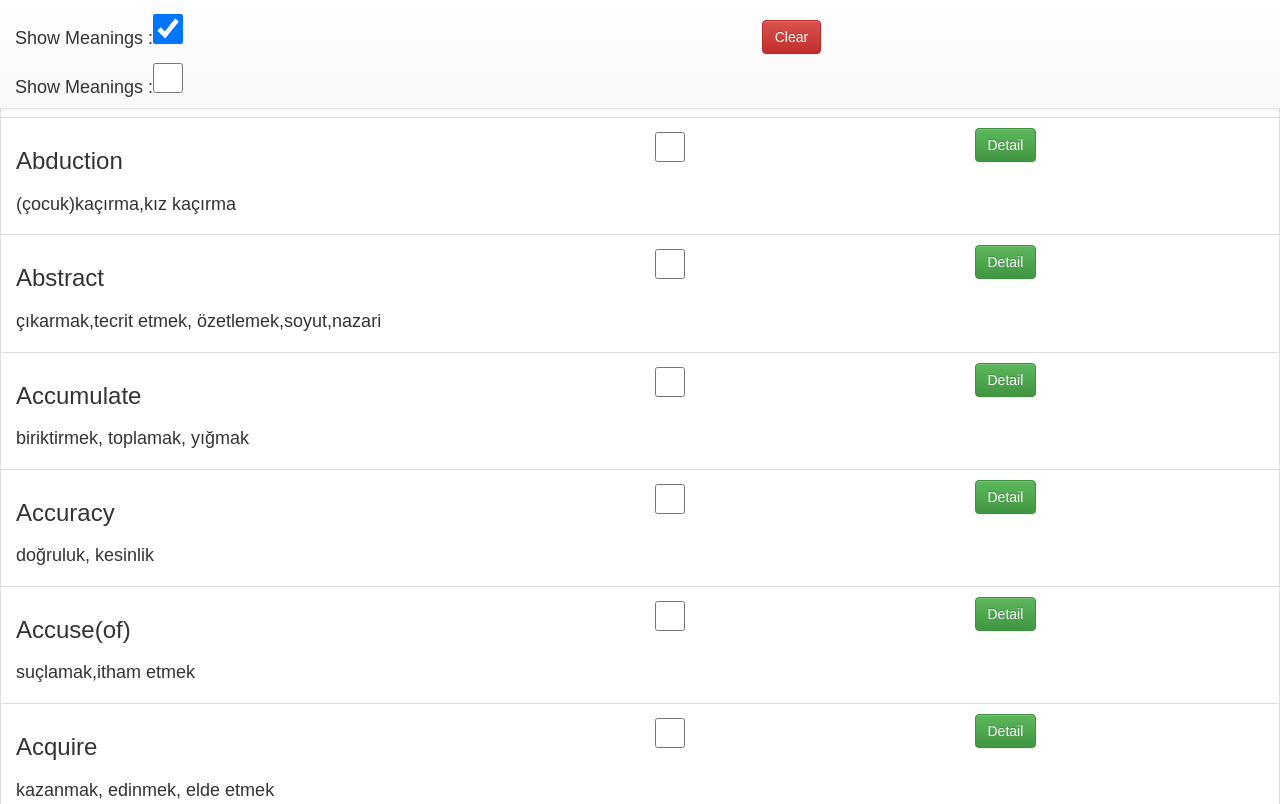
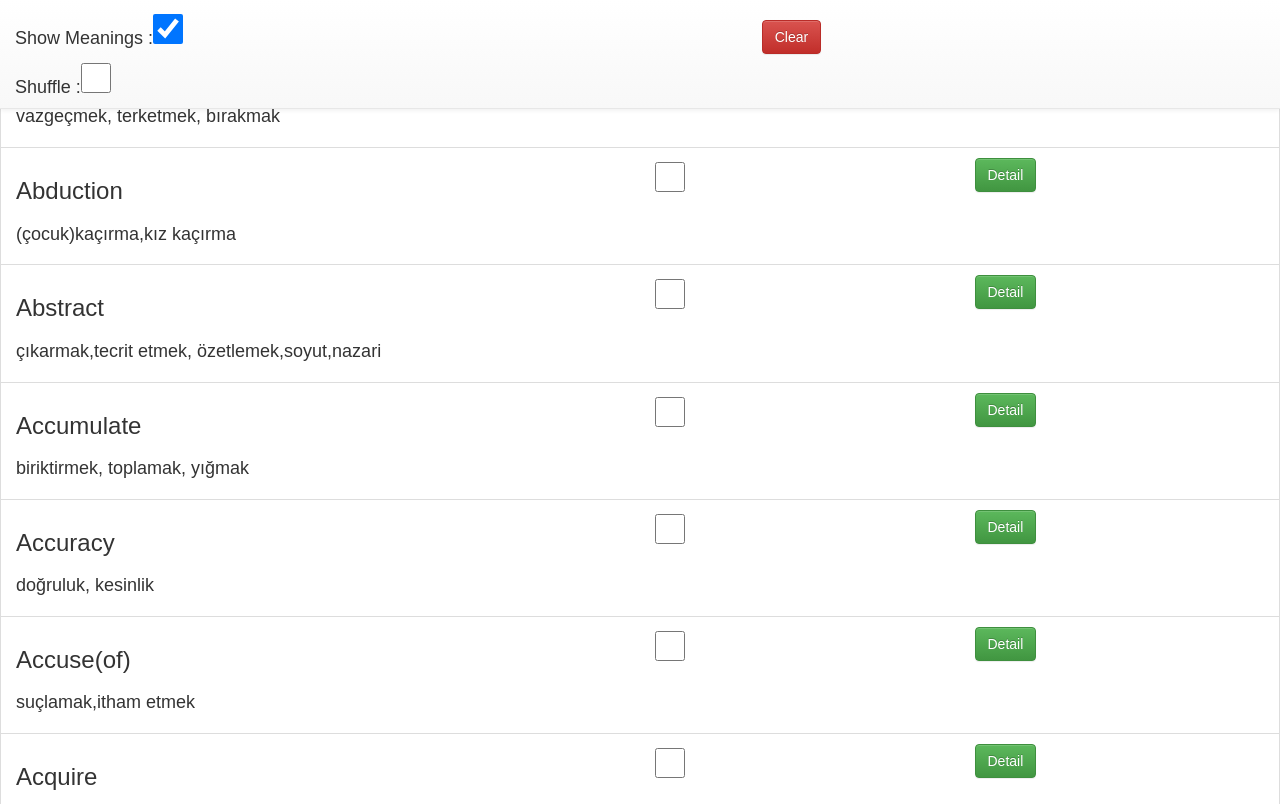
Before and after one commit to magirtopcu/kelime, a plain HTML site: page index.html in a window 1280 px wide. Shown: the top 804 px of the page. Drawn offline with Linux system fonts and the light colour scheme; some packages are replaced by stand-ins of ours; a script that the page names is missing; a web font is replaced by a local one.

Commit message:
toggle shuffle

```diff
--- a/index.html
+++ b/index.html
@@ -158,7 +158,7 @@
                             <div class="row">
                 <div class="col-xs-6">
                         <h4>Show Meanings :<input type="checkbox"   ng-model="showMeanings"></h4>
-                         <h4>Show Meanings :<input type="checkbox"   ng-model="shuffledList"></h4>
+                         <h4>Shuffle :<input type="checkbox"  ng-change="toggleShuffle()"  ng-model="shuffledList"></h4>
 
                 </div>
                 <div class="col-xs-1">
@@ -173,7 +173,7 @@
                   </div>
         </nav>
 
-	<div class="row">
+	<div class="row" style="margin-top:30px;">
   	  <ul class="list-group">
   		<li  class="list-group-item" ng-class="{'active-selection': word.selected}" ng-repeat="word in words  | limitTo:pageSize track by word.id" ng-Click="markWordAsRead(this)">
 
```
